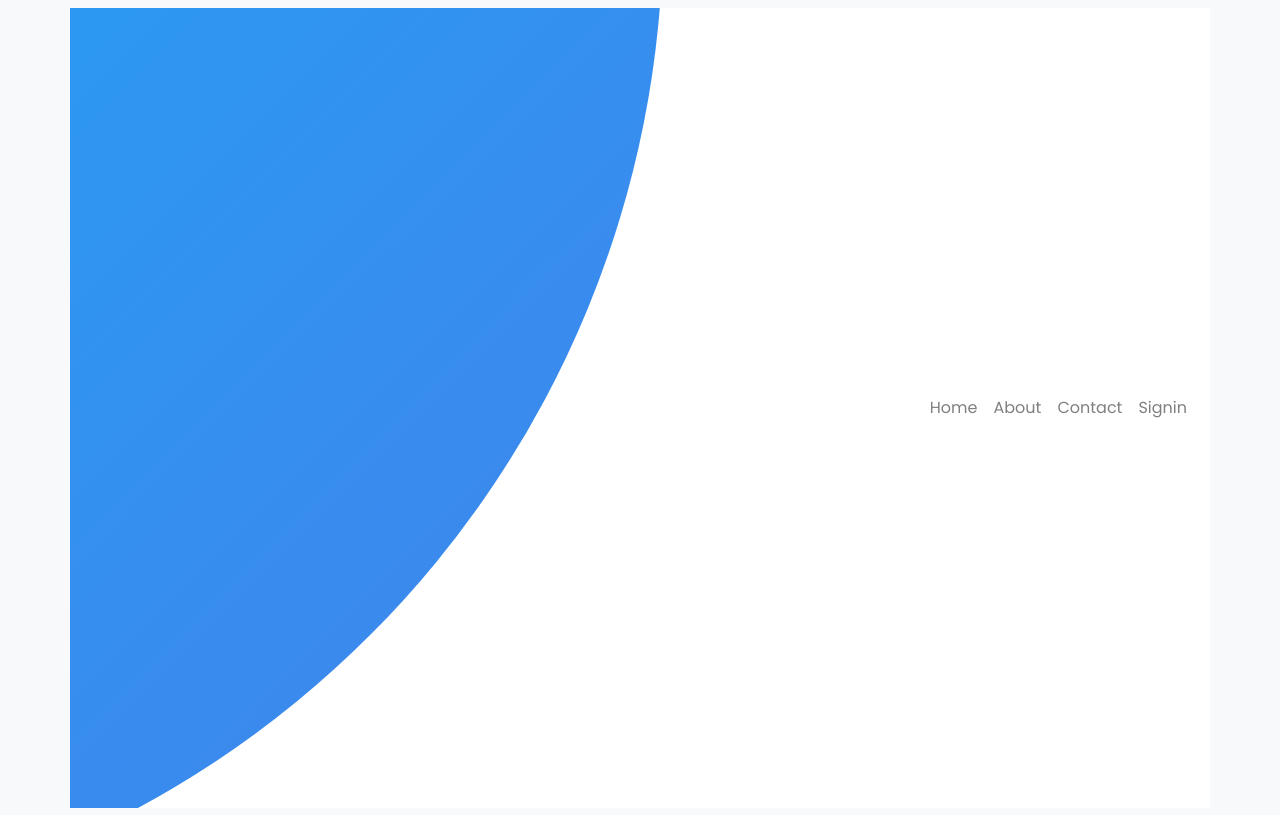
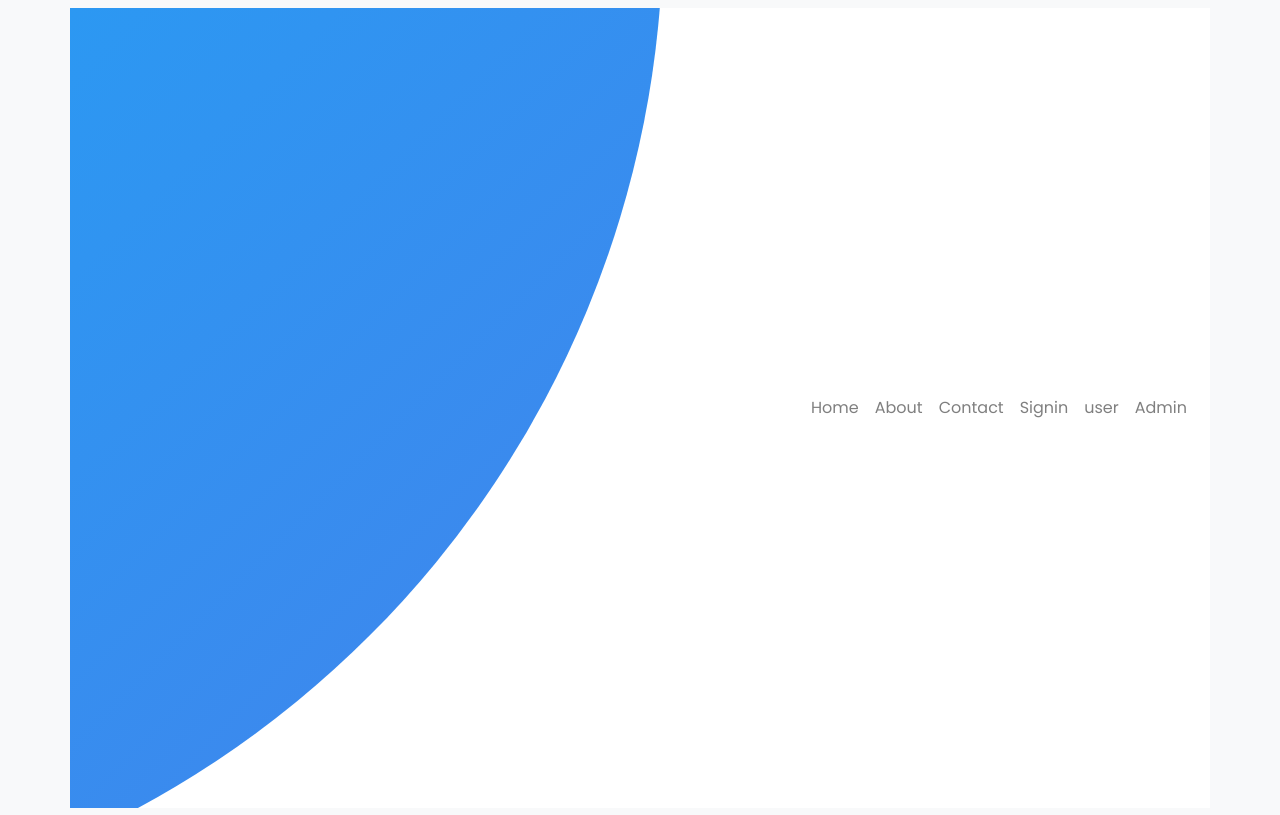
Before and after one commit to ChoudhariNikita/LLP, a Flask app: page / in a window 1280 px wide. Shown: the top 815 px of the page. Run offline with Flask 3, Linux system fonts and the light colour scheme; some libraries are stand-ins or nearby versions.

Commit message:
temp changes

```diff
--- a/app/homepage.py
+++ b/app/homepage.py
@@ -26,3 +26,11 @@
 @homepage_app.route('/login')
 def login():
     return render_template('home/login.html')
+
+@homepage_app.route('/userdashboard')
+def user():
+    return render_template('user/user_dash.html')
+
+@homepage_app.route('/admindashboard')
+def admin():
+    return render_template('admin/admin_dash.html')
--- a/run.py
+++ b/run.py
@@ -10,4 +10,4 @@
 app.register_blueprint(admin_dashboard_app)
 
 if __name__ == "__main__":
-    app.run(debug=True, port=5500)
+    app.run(debug=True, port=3000)
--- a/templates/Home/homepage.html
+++ b/templates/Home/homepage.html
@@ -2,7 +2,7 @@
 block styles %} <link rel="stylesheet" href="theme.css" />
 <!-- Link to the Bootstrap theme CSS file -->
 <link
-  href="{{ url_for('static', filename='css/dashboard_styles.css') }}"
+  href="{{ url_for('static', filename='css/style.css') }}"
   rel="stylesheet"
 />
 {% endblock %} {% block content %}
--- a/templates/Home/register.html
+++ b/templates/Home/register.html
@@ -34,7 +34,7 @@
         </form>
         <b><p>Already Have an Account?</p></b>
 
-       <a href="/login"><button href="/login" type="button" class="btn btn-outline-primary">Login</button></a>
+       <a href="/login"><button type="button" class="btn btn-outline-primary">Login</button></a>
     </div>
     <script src="{{ url_for('static', filename='js/Home/login_script.js') }}"></script>
 </section>
--- a/templates/base.html
+++ b/templates/base.html
@@ -1,15 +1,13 @@
 <!DOCTYPE html>
 <html lang="en">
+
 <head>
   <meta charset="UTF-8" />
   <meta name="viewport" content="width=device-width, initial-scale=1.0" />
   <title>{% block title %}FluentFusion{% endblock %}</title>
 
   <!-- Bootstrap CSS -->
-    <link
-      rel="stylesheet"
-      href="https://maxcdn.bootstrapcdn.com/bootstrap/4.5.2/css/bootstrap.min.css"
-    />
+  <link rel="stylesheet" href="https://maxcdn.bootstrapcdn.com/bootstrap/4.5.2/css/bootstrap.min.css" />
 
   <!-- Custom CSS -->
   <link rel="stylesheet" href="style.css" />
@@ -18,7 +16,7 @@
   </head>
   <body>
     <!-- Navbar -->
-    <div id="content">
+    <div id=" content">
     <nav class="navbar navbar-expand-lg navbar-light bg-light">
       <div class="container">
         <img
@@ -54,8 +52,14 @@
               <a class="nav-link" href="/contact">Contact</a>
             </li>
             <li class="nav-item">
-              <a class="nav-link" href="/login">Signin</a>
-            </li>
+              <a class="nav-link" href="/login">Signin</a></li>
+
+              <li class="nav-item">
+                <a class="nav-link" href="/userdashboard">user</a></li>
+
+              <li class="nav-item">
+                  <a class="nav-link" href="/admindashboard">Admin</a></li>
+
           </ul>
         </div>
       </div>
@@ -83,4 +87,5 @@
       />
     </div> -->
   </body>
+
 </html>
```
Lines whose indentation alone changed are shown as unchanged.
